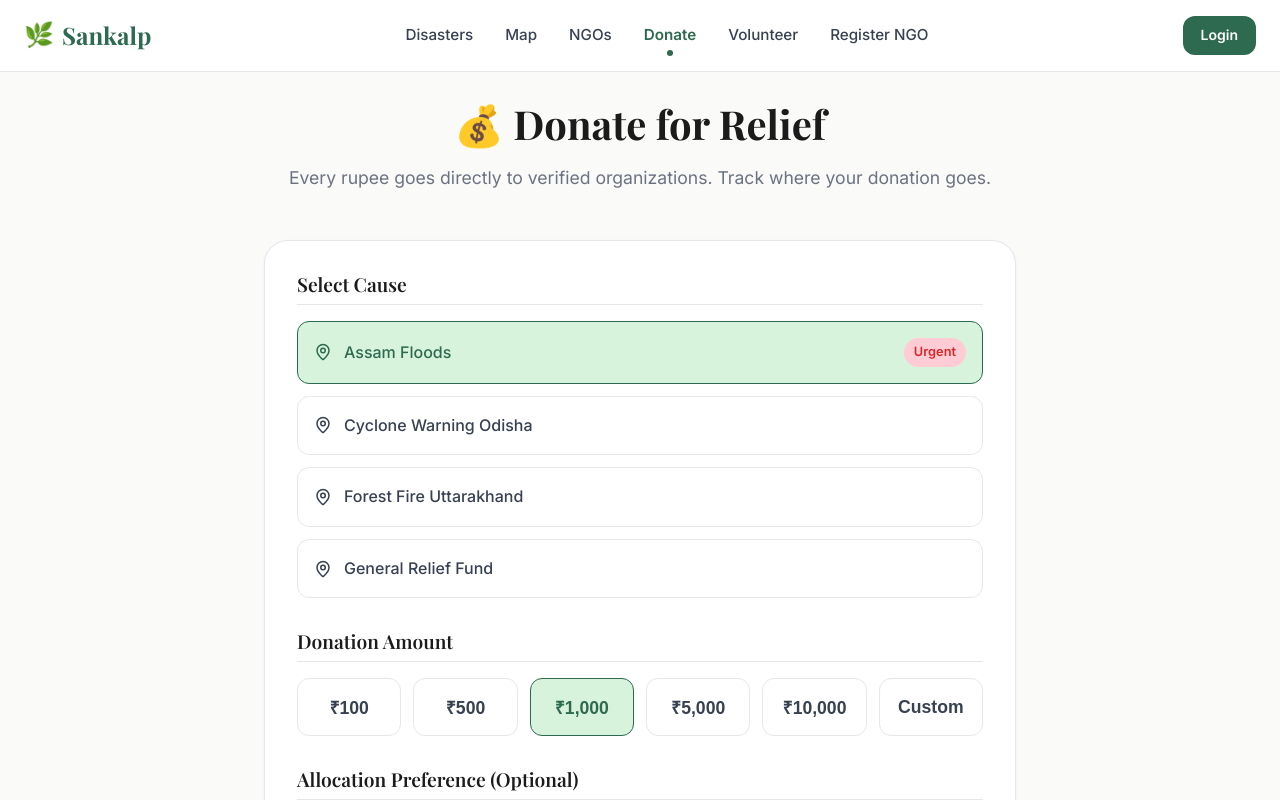
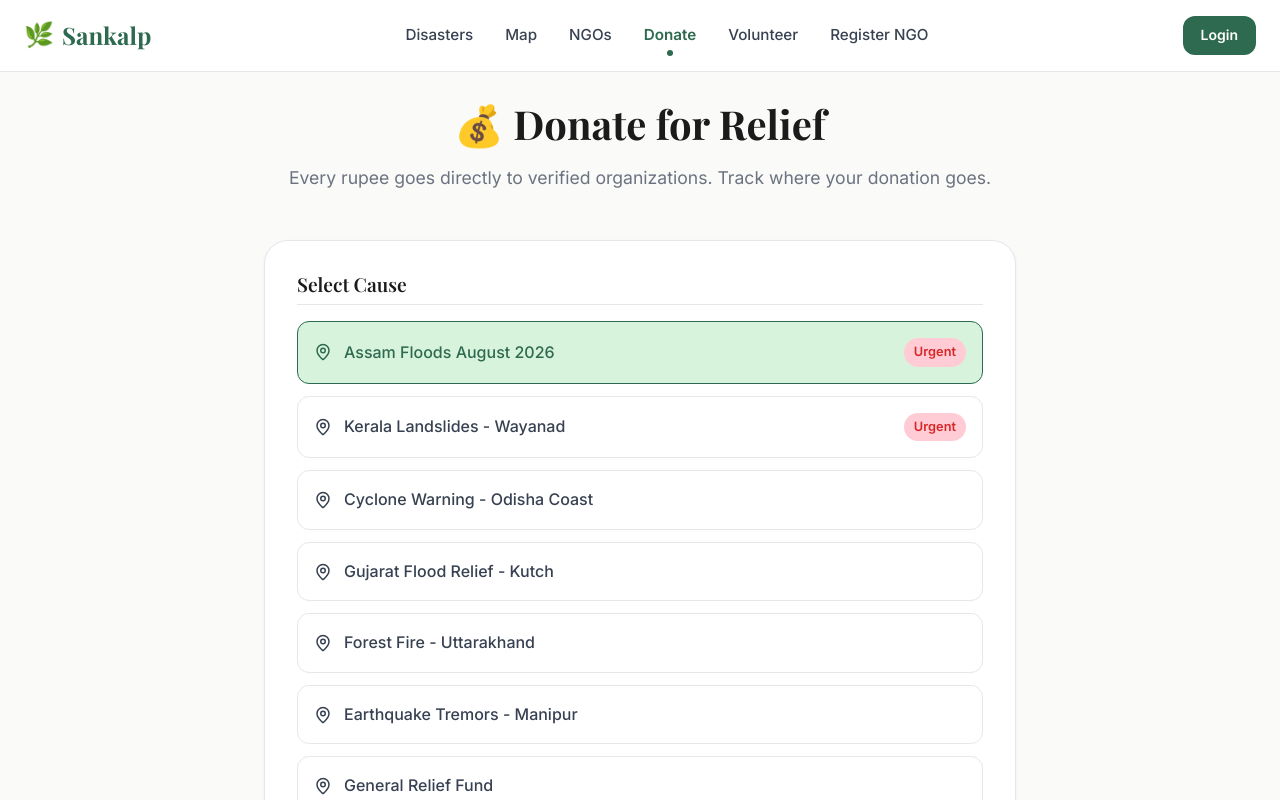
Before and after one commit to ShivenThakker/Sankalp, a Next.js app: page /donate in a window 1280 px wide. Shown: the top 800 px of the page. Built offline with nearby package versions, Linux system fonts and the light colour scheme.

Commit message:
fix: show all 6 active disasters in donate cause selector

```diff
--- a/src/app/donate/page.js
+++ b/src/app/donate/page.js
@@ -6,11 +6,15 @@ import { IndianRupee, Heart, ShieldCheck, MapPin, Truck, Home, PlusCircle, User,
 import styles from './page.module.css';
 
 const DISASTERS = [
-  { id: 'assam', title: 'Assam Floods', urgent: true },
-  { id: 'odisha', title: 'Cyclone Warning Odisha', urgent: false },
-  { id: 'uttarakhand', title: 'Forest Fire Uttarakhand', urgent: false },
+  { id: 'assam', title: 'Assam Floods August 2026', urgent: true },
+  { id: 'kerala', title: 'Kerala Landslides - Wayanad', urgent: true },
+  { id: 'odisha', title: 'Cyclone Warning - Odisha Coast', urgent: false },
+  { id: 'gujarat', title: 'Gujarat Flood Relief - Kutch', urgent: false },
+  { id: 'uttarakhand', title: 'Forest Fire - Uttarakhand', urgent: false },
+  { id: 'manipur', title: 'Earthquake Tremors - Manipur', urgent: false },
   { id: 'general', title: 'General Relief Fund', urgent: false },
 ];
+
 
 const PRESET_AMOUNTS = [100, 500, 1000, 5000, 10000];
 
```
